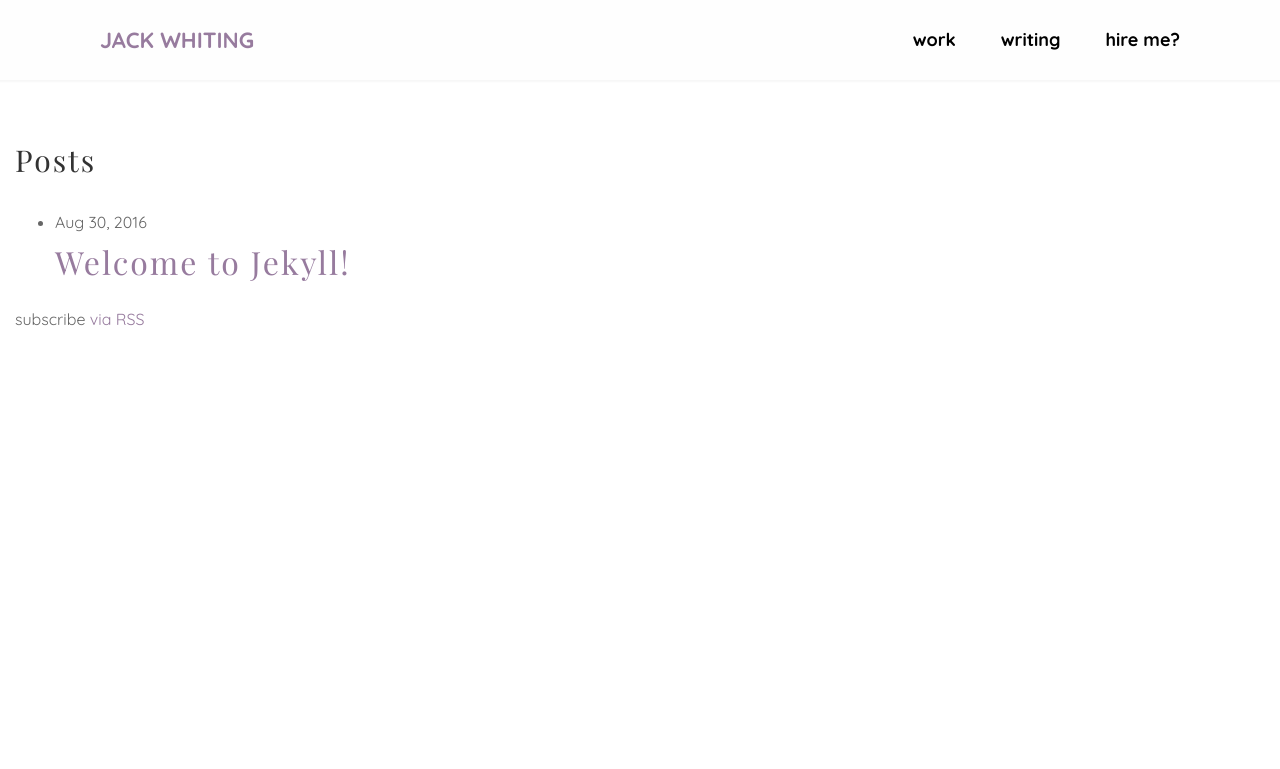
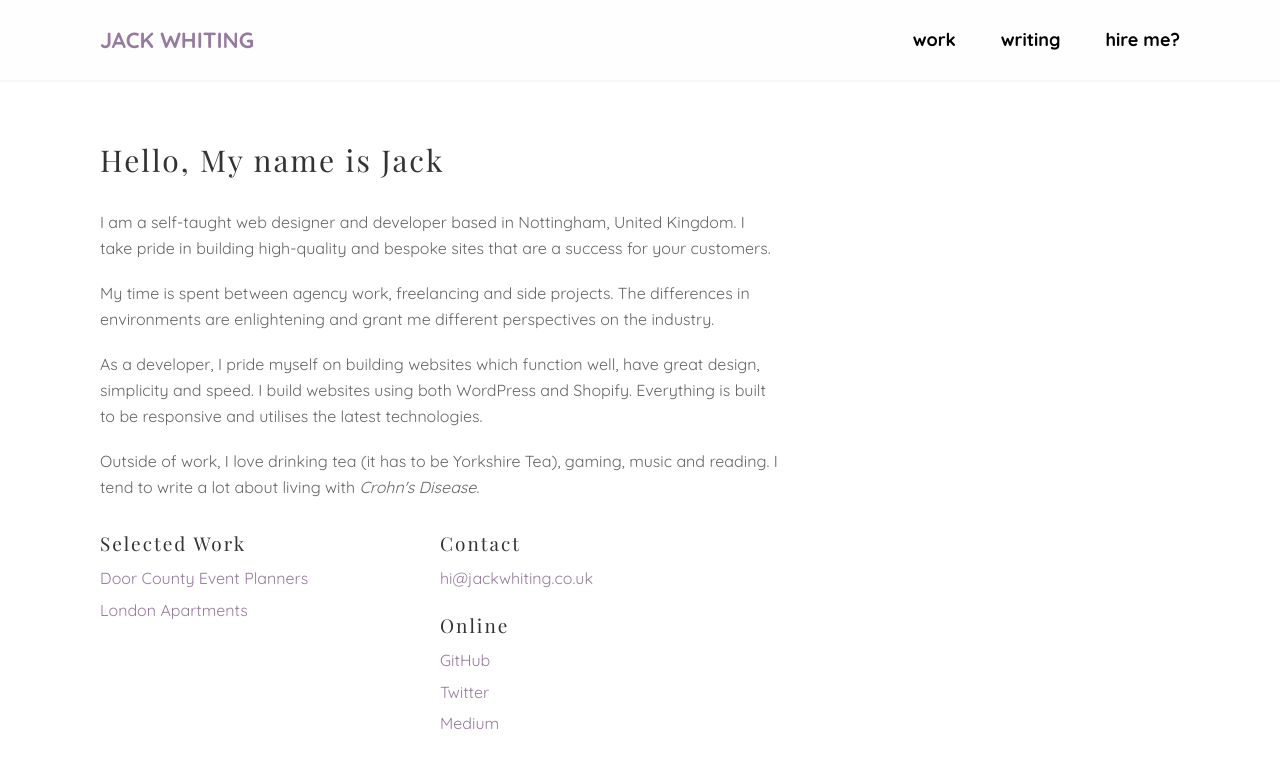
Before and after one commit to jackabox/old.jackwhiting.co.uk, a Jekyll site: the page built from index.md, in a window 1280 px wide. Shown: the top 769 px of the page. Built offline with Jekyll 4.4.1, drawn with Linux system fonts in a browser that asks for light colours.

Commit message:
home / works tweaks

```diff
--- a/_config.yml
+++ b/_config.yml
@@ -3,7 +3,7 @@ timezone: GMT
 baseurl: "" # the subpath of your site, e.g. /blog
 url: "" # the base hostname & protocol for your site
 twitter_username: jackabox
-github_username:  jackabox
+github_username: jackabox
 
 # Build settings
 markdown: kramdown
--- /dev/null
+++ b/_layouts/front.html
@@ -0,0 +1,38 @@
+{% include header.html %}
+
+	<div class="about container">
+
+		<div class="content">
+			<h1>Hello, My name is Jack</h1>
+	    	<p class="first">I am a self-taught web designer and developer based in Nottingham, United Kingdom. I take pride in building high-quality and bespoke sites that are a success for your customers.</p>
+			<p>My time is spent between agency work, freelancing and side projects. The differences in environments are enlightening and grant me different perspectives on the industry.</p>
+			<p>As a developer, I pride myself on building websites which function well, have great design, simplicity and speed. I build websites using both WordPress and Shopify. Everything is built to be responsive and utilises the latest technologies.</p>
+			<p>Outside of work, I love drinking tea (it has to be Yorkshire Tea), gaming, music and reading. I tend to write a lot about living with <em>Crohn's Disease</em>.</p>
+
+			<div class="col-set-2">
+				<div class="col-1">
+					<h4>Selected Work</h4>
+					<ul class="unlisted">
+					{% for work in site.works limit:5 %}
+						<li><a href="{{ work.url }}">{{ work.title | escape }}</a></li>
+					{% endfor %}
+					</ul>
+				</div>
+				<div class="col-2">
+					<h4>Contact</h4>
+					<ul class="unlisted">
+						<li><a href="mailto:hi@jackwhiting.co.uk">hi@jackwhiting.co.uk</a></li>
+					</ul>
+
+					<h4>Online</h4>
+					<ul class="unlisted">
+						<li><a href="https://github.com/jackabox">GitHub</a></li>
+						<li><a href="https://twitter.com/jackabox">Twitter</a></li>
+						<li><a href="https://medium.com/jackabox">Medium</a></li>
+					</ul>
+				</div>
+			</div>
+		</div>
+	</div>
+
+{% include footer.html %}
--- a/_works/london-apartments.md
+++ b/_works/london-apartments.md
@@ -1,8 +1,10 @@
 ---
 title: London Apartments
 layout: works
+date: 2016-08-01
 categories:
 - WordPress
 - Bespoke
-color: purple
 ---
+
+# London Apartments
```
Also changed, not shown: _layouts/works.html (+4 -3 lines), _works/door-county-event-planners.md (added, +9 -0 lines), index.md (+1 -1 lines).
